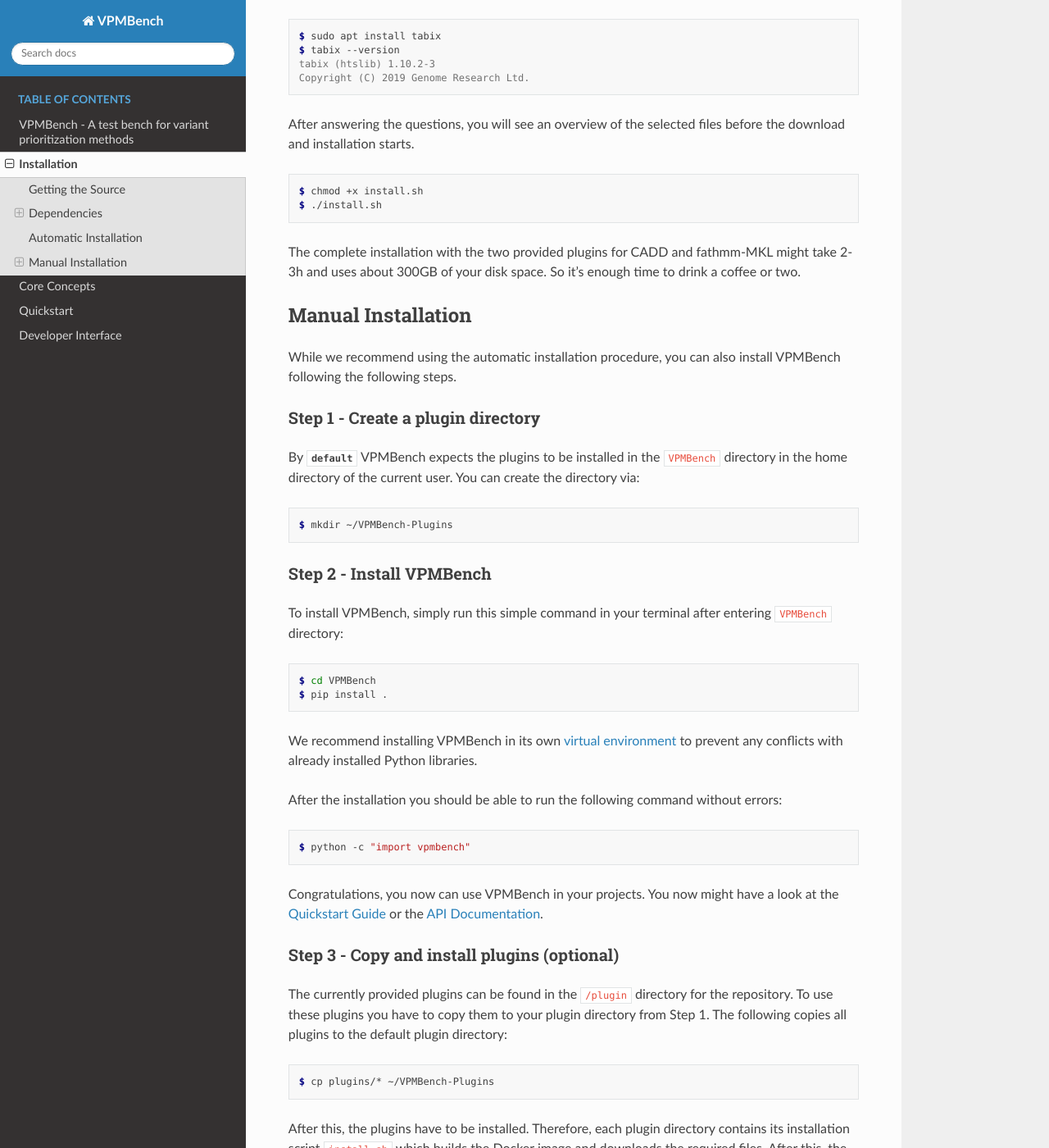
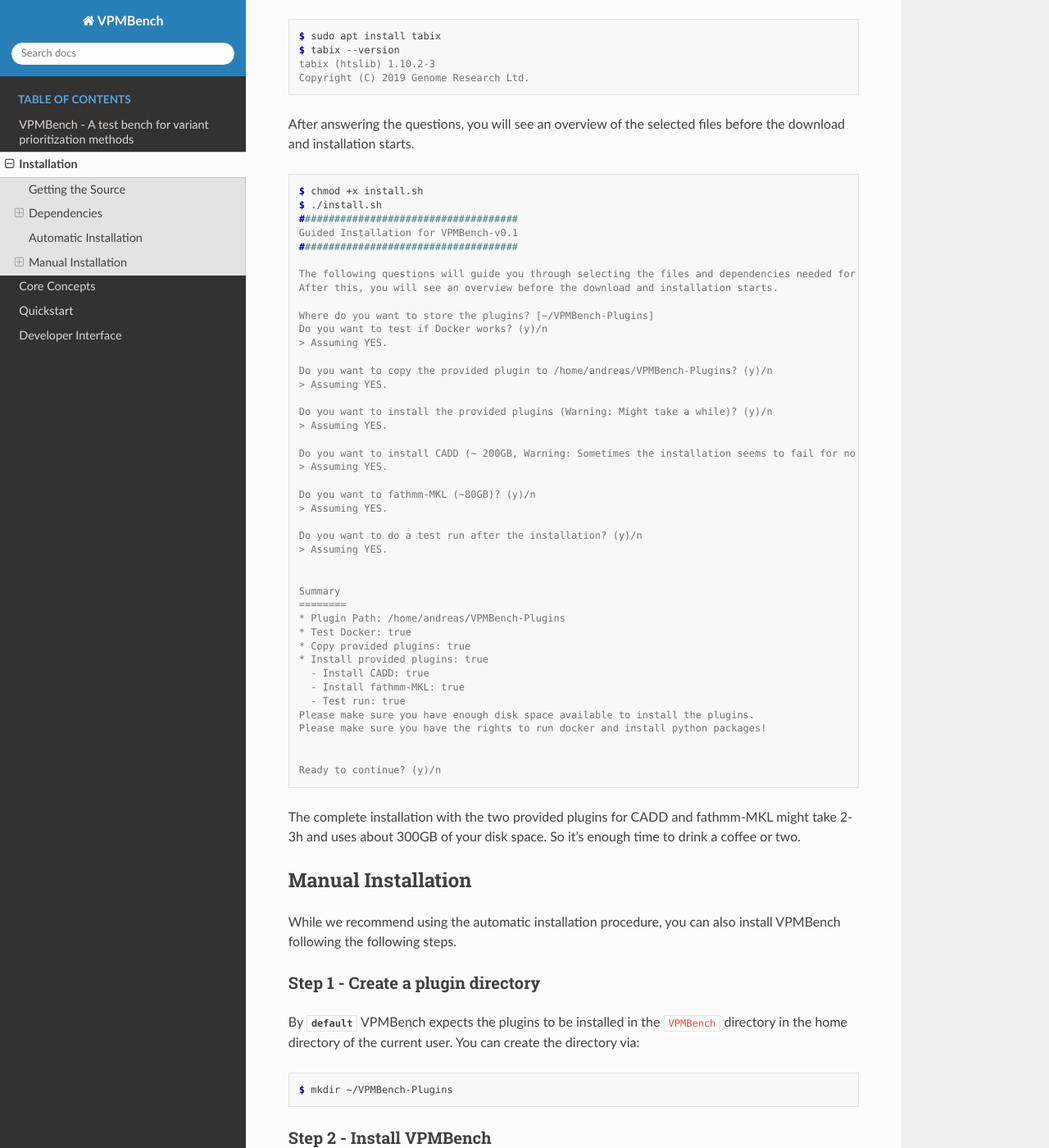
Before and after one commit to IDEA-PRIO/VPMBench, a Sphinx documentation site: the page built from docs/source/user/install.rst, in a window 1280 px wide and 1400 px high, scrolled down 1687 px. Shown: the whole window at 82% size. Built offline with Sphinx 7.4.7 and the Read the Docs theme 2.0.0, drawn with Linux system fonts in a browser that asks for light colours; some of the changed text lies outside the part shown.

Commit message:
Add missing information in install.rst

```diff
--- a/docs/source/user/install.rst
+++ b/docs/source/user/install.rst
@@ -108,6 +108,48 @@
 
     $ chmod +x install.sh
     $ ./install.sh
+    #####################################
+    Guided Installation for VPMBench-v0.1
+    #####################################
+
+    The following questions will guide you through selecting the files and dependencies needed for VPMBench.
+    After this, you will see an overview before the download and installation starts.
+
+    Where do you want to store the plugins? [~/VPMBench-Plugins]
+    Do you want to test if Docker works? (y)/n
+    > Assuming YES.
+
+    Do you want to copy the provided plugin to /home/andreas/VPMBench-Plugins? (y)/n
+    > Assuming YES.
+
+    Do you want to install the provided plugins (Warning: Might take a while)? (y)/n
+    > Assuming YES.
+
+    Do you want to install CADD (~ 200GB, Warning: Sometimes the installation seems to fail for no obvious reasons)? (y)/n
+    > Assuming YES.
+
+    Do you want to fathmm-MKL (~80GB)? (y)/n
+    > Assuming YES.
+
+    Do you want to do a test run after the installation? (y)/n
+    > Assuming YES.
+
+
+    Summary
+    ========
+    * Plugin Path: /home/andreas/VPMBench-Plugins
+    * Test Docker: true
+    * Copy provided plugins: true
+    * Install provided plugins: true
+      - Install CADD: true
+      - Install fathmm-MKL: true
+      - Test run: true
+    Please make sure you have enough disk space available to install the plugins.
+    Please make sure you have the rights to run docker and install python packages!
+
+
+    Ready to continue? (y)/n
+
 
 The complete installation with the two provided plugins for CADD and fathmm-MKL might take 2-3h and uses about 300GB of your disk space.
 So it's enough time to drink a coffee or two.
@@ -183,6 +225,43 @@
 .. code-block:: console
 
     $ python /bin/after_install.py tests/resources/test_grch37.vcf ~/VPMBench-Plugins
-    .....
-    .....
-    .....
+    #### Run pipeline
+    - Starting time: 10/03/2021 13:15:49
+    #### Extract data from tests/resources/test_grch37.vcf
+    - Used extractor: <class 'vpmbench.extractor.ClinVarVCFExtractor'>!
+    - Extracted Data:
+    -    UID CHROM       POS REF ALT    RG TYPE
+    0    0     1    865568   G   A  hg19  snp
+    1    1     1    949738   C   T  hg19  snp
+    2    2     1    949739   G   A  hg19  snp
+    3    3     1    955597   G   T  hg19  snp
+    4    4     1    955601   C   T  hg19  snp
+    5    5     1  20416314   G   T  hg19  snp
+    6    6     1  20978410   T   C  hg19  snp
+    7    7     1  20978956   G   A  hg19  snp
+    8    8     1  20978971   C   T  hg19  snp
+    #### Load plugins from ../VPMBench-Plugins
+    - Absolute plugin path: /home/arusch/extern/VPMBench-Plugins
+    - Found 3 plugins: ['fathmm-MKL (coding)', 'fathmm-MKL (non-coding)', 'CADD']
+    - Returning 3 filtered plugins: ['fathmm-MKL (coding)', 'fathmm-MKL (non-coding)', 'CADD']
+    #### Invoke methods
+    - #CPUs: 11
+    - Invoke method: CADD
+    - Invoke method: fathmm-MKL (coding)
+    - Invoke method: fathmm-MKL (non-coding)
+    - Finish method: fathmm-MKL (non-coding)
+    - Finish method: fathmm-MKL (coding)
+    - Finish method: CADD
+    #### Calculate reports
+    - Calculate Specificity
+    - Calculate Sensitivity
+    #### Stop pipeline
+    - Finishing time: 10/03/2021 13:16:07
+    Sensitivity
+    - fathmm-MKL (coding): 0.75
+    - fathmm-MKL (non-coding): 0.5
+    - CADD: 0.75
+    Specificity
+    - fathmm-MKL (coding): 0.0
+    - fathmm-MKL (non-coding): 0.6
+    - CADD: 0.0
```
